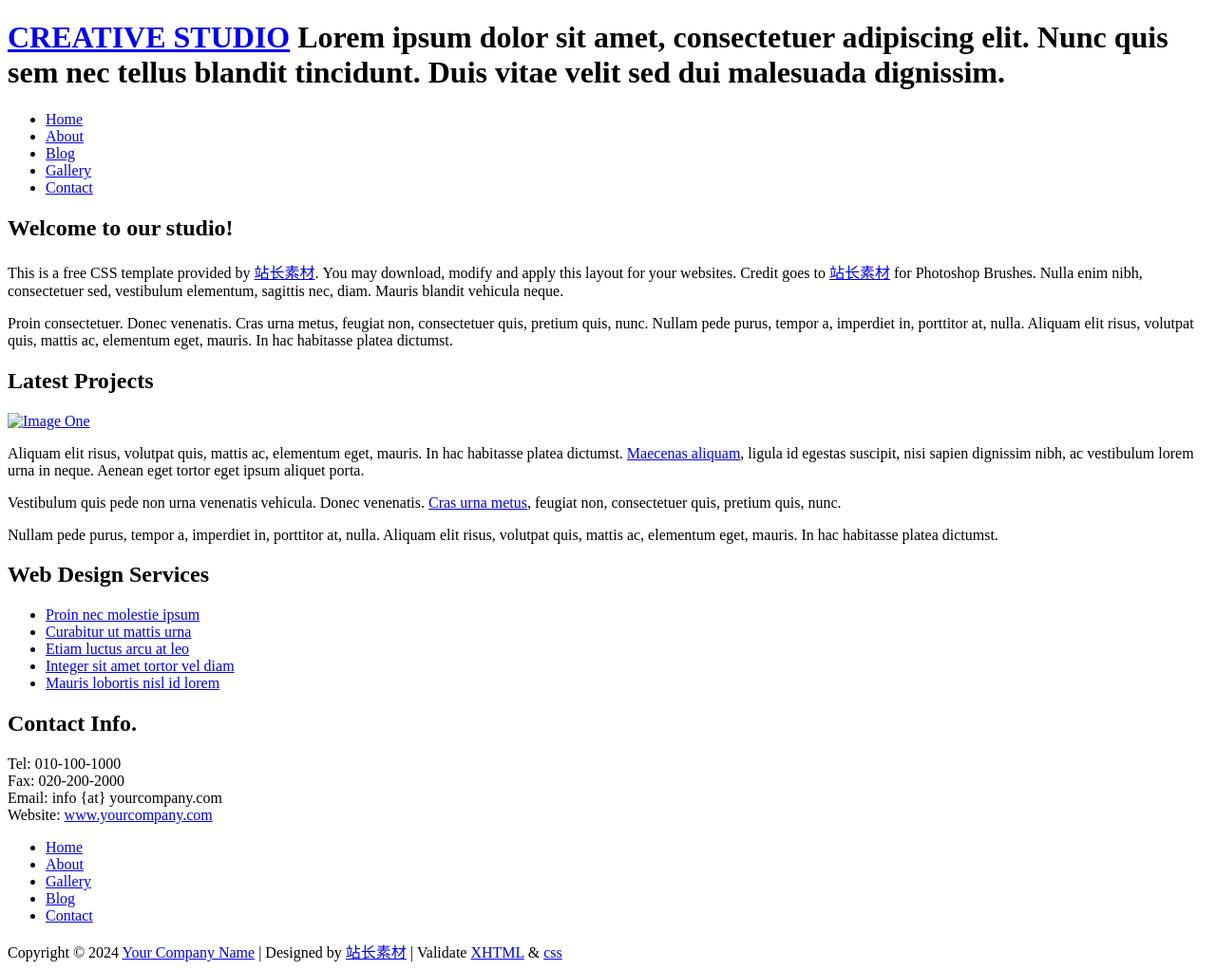
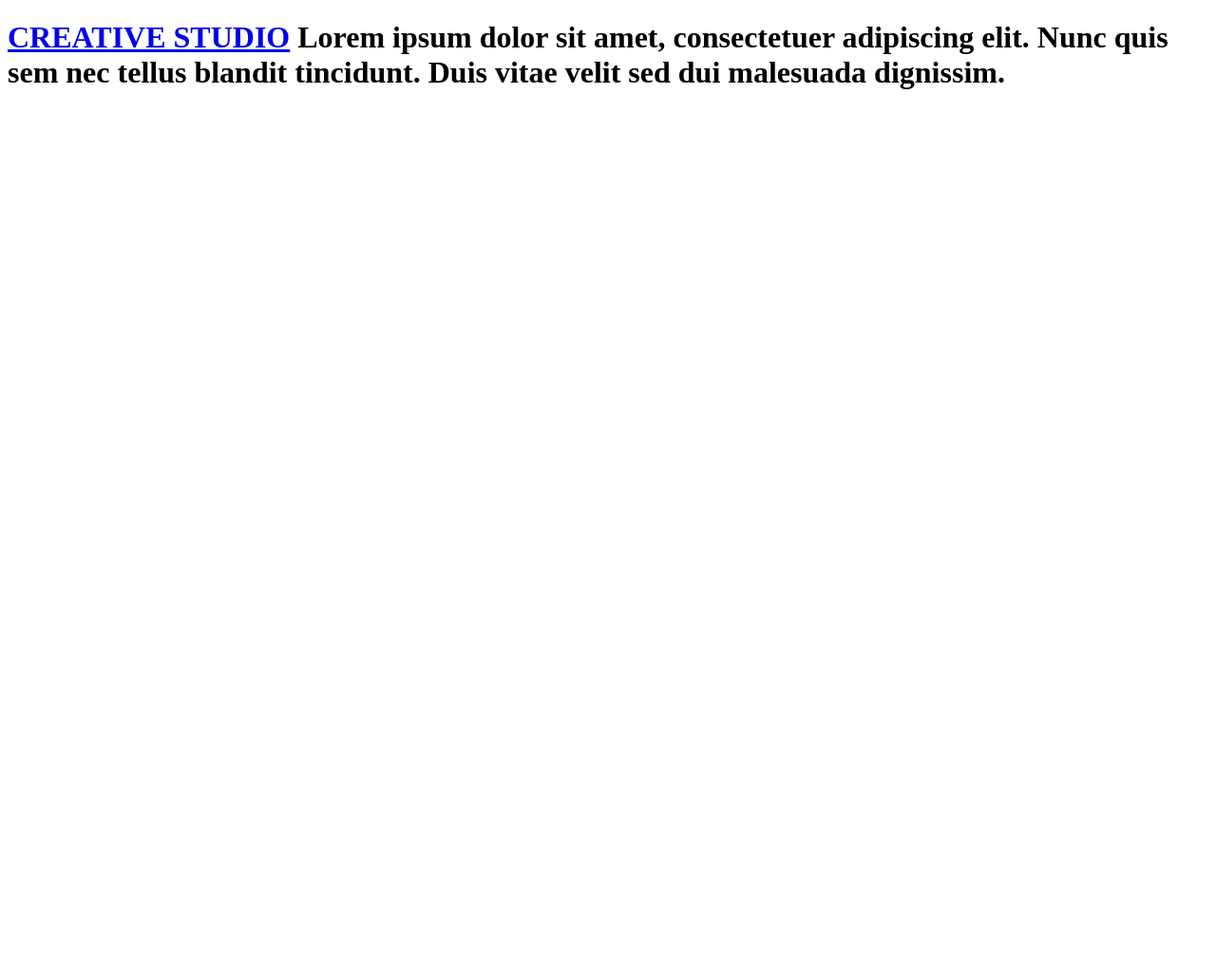
Before and after one commit to superigbt/refsemi, a plain HTML site: page index.html in a window 1280 px wide. Shown: the whole page at 95% size. After the commit the page ends 800 px from the top, so only its background shows below. Drawn offline with Linux system fonts and the light colour scheme.

Commit message:
Update index.html

```diff
--- a/index.html
+++ b/index.html
@@ -1,11 +1,7 @@
-<!DOCTYPE html PUBLIC "-//W3C//DTD XHTML 1.0 Transitional//EN" "http://www.w3.org/TR/xhtml1/DTD/xhtml1-transitional.dtd">
-<html xmlns="http://www.w3.org/1999/xhtml">
+<!DOCTYPE html >
 <head>
-<meta http-equiv="Content-Type" content="text/html; charset=utf-8" />
-<title>sc.chinaz.com</title>
-<meta name="keywords" content="Creative Studio, XHTML CSS template, free download, web design" />
-<meta name="description" content="Creative Studio is a standard compliant XHTML CSS template from templatemo.com" />
-<link href="templatemo_style.css" rel="stylesheet" type="text/css" />
+<meta http-equiv="Content-Type" content="text/html; charset=utf8" />
+<title> 我的github第二页面 </title>
 </head>
 <body>
 <div id="templatemo_container">
@@ -18,93 +14,6 @@
             </h1>
         </div>
     </div> <!-- templatemo_site_title_bar -->
+</div> <!-- end of container -->
 
-     <div id="templatemo_menu">
-    	<ul>
-            <li><a href="#" class="current fast">Home</a></li>
-            <li><a href="#">About</a></li>
-            <li><a href="#">Blog</a></li>
-        	<li><a href="http://sc.chinaz.com/" target="_parent">Gallery</a></li>
-            <li><a href="#">Contact</a></li>
-        </ul>
-    </div> <!-- end of menu -->
-
-    <div id="templatemo_content">
-
-        <div class="section_w670">
-
-        	<h2>Welcome to our studio!</h2>
-
-            <p>This is a free CSS template provided by <a href="http://sc.chinaz.com/moban" target="_parent">站长素材</a>. You may download, modify and apply this layout for your websites. Credit goes to <a href="http://sc.chinaz.com/moban" target="_blank">站长素材</a> for Photoshop Brushes. Nulla enim nibh, consectetuer sed, vestibulum elementum, sagittis nec, diam. Mauris blandit vehicula neque. </p>
-            <p>Proin consectetuer. Donec venenatis. Cras urna metus, feugiat non, consectetuer quis, pretium quis, nunc. Nullam pede purus, tempor a, imperdiet in, porttitor at, nulla. Aliquam elit risus, volutpat quis, mattis ac, elementum eget, mauris. In hac habitasse platea dictumst.</p>
-
-        </div>
-
-        <div class="cleaner_h40"></div>
-
-       <div class="section_w670">
-
-        	<h2>Latest Projects</h2>
-
-			<a href="#"><img class="image_wrapper fl_image" src="images/templatemo_image_01.png" alt="Image One" /></a>
-
-			<p>Aliquam elit risus, volutpat quis, mattis ac, elementum eget, mauris. In hac habitasse platea dictumst. <a href="#">Maecenas aliquam</a>, ligula id egestas suscipit, nisi sapien dignissim nibh, ac vestibulum lorem urna in neque. Aenean eget tortor eget ipsum aliquet porta.</p>
-			<p>Vestibulum quis pede non urna venenatis vehicula. Donec venenatis. <a href="#">Cras urna metus</a>, feugiat non, consectetuer quis, pretium quis, nunc. </p>
-			<p>Nullam pede purus, tempor a, imperdiet in, porttitor at, nulla. Aliquam elit risus, volutpat quis, mattis ac, elementum eget, mauris. In hac habitasse platea dictumst. </p>
-			<div class="cleaner"></div>
-      </div>
-
-        <div class="cleaner_h40"></div>
-
-        <div class="section_w670">
-
-            <div class="section_w330 fl">
-
-                <div class="section_w330_content">
-
-                    <h2>Web Design  Services</h2>
-
-                    <ul class="list_01">
-                        <li><a href="#">Proin nec molestie ipsum</a></li>
-                        <li><a href="#">Curabitur ut mattis urna</a></li>
-                        <li><a href="#">Etiam luctus arcu at leo</a></li>
-                        <li><a href="#">Integer sit amet tortor vel diam </a></li>
-                        <li><a href="#">Mauris lobortis nisl id lorem</a></li>
-                    </ul>
-
-                </div>
-
-            </div>
-
-            <div class="section_w330 contact_section fr">
-                <h2>Contact Info.</h2>
-          		<p>
-                    Tel: 010-100-1000<br />
-                    Fax: 020-200-2000<br />
-                    Email: info {at} yourcompany.com<br />
-                    Website: <a href="#">www.yourcompany.com</a>
-                </p>
-            </div>
-
-        </div>
-		<div class="cleaner"></div>
-  </div> <!-- end of templatemo_content -->
-
-<div id="content_bottom"></div>
-    <div id="templatemo_footer">
-  		<ul class="footer_menu">
-            <li><a href="#">Home</a></li>
-            <li><a href="#">About</a></li>
-            <li><a href="#">Gallery</a></li>
-            <li><a href="#">Blog</a></li>
-            <li class="last_menu"><a href="#">Contact</a></li>
-        </ul>
-
-        Copyright © 2024 <a href="http://sc.chinaz.com/" target="_parent">Your Company Name</a> |
-        Designed by <a href="http://sc.chinaz.com/" target="_parent">站长素材</a> |
-        Validate <a href="http://sc.chinaz.com/">XHTML</a> &amp; <a href="http://sc.chinaz.com/">css</a>
-	</div> <!-- end of footer -->
-	<div class="cleaner"></div>
-</div> <!-- end of container -->
-<div style="display:none"><script src='http://v7.cnzz.com/stat.php?id=155540&web_id=155540' language='JavaScript' charset='gb2312'></script></div></body>
 </html>
```
